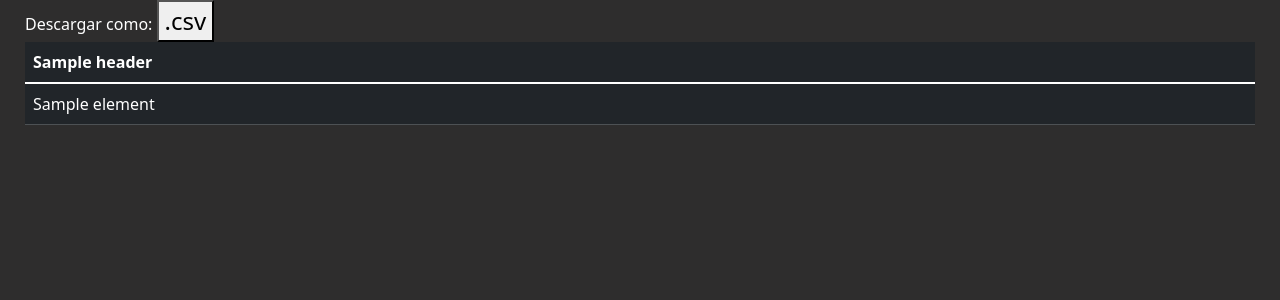
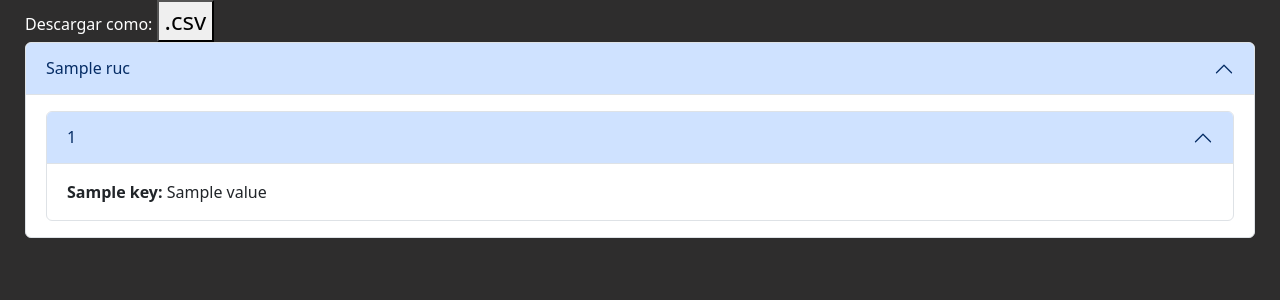
Before and after one commit to RVelez97/BillDetailGenerator, a Django app: template billdetailgenerator/bill_detail_generator/templates/results.html in a window 1280 px wide. Shown: the part 93-393 px from the top of the page. Run offline with Django 5.2, Linux system fonts and the light colour scheme; the template is opened without the code that fills it: most values are stand-ins (such as "Sample title", 1, 10 or a date in 2020); some libraries are stand-ins or nearby versions.

Commit message:
checkpoint

```diff
--- a/billdetailgenerator/bill_detail_generator/templates/results.html
+++ b/billdetailgenerator/bill_detail_generator/templates/results.html
@@ -3,20 +3,39 @@
 <div>
     Descargar como: <a href="{% url 'download_as_csv' %}"><button style='font-size:24px'>.csv</button></a>
 </div>
-<table class="table table-dark table-striped-columns">
-    <tr>
-        {% for title in header %}
-        <th>{{ title }}</th>
-        {% endfor %}
-    </tr>
-    <tbody class="table-group-divider">
-        {% for partial_resume in total_resume %}
-        <tr>
-            {% for element in partial_resume %}
-                <td>{{ element }}</td>
-            {% endfor %}
-        </tr>
-        {% endfor %}
-    </tbody>
-</table>
+
+
+<div class="accordion" id="accordionExample">
+    {% for ruc,content in output.items %}
+    <div class="accordion-item">
+      <h2 class="accordion-header">
+        <button class="accordion-button" type="button" data-bs-toggle="collapse" data-bs-target="#collapseOne" aria-expanded="false" aria-controls="collapseOne">
+            {{ ruc }}
+        </button>
+      </h2>
+      <div id="collapseOne" class="accordion-collapse collapse show" data-bs-parent="#accordionExample">
+        <div class="accordion-body">
+          {% for bill_number,bill_content in content.items %}
+          <div class="accordion" id="accordionExample">
+            <div class="accordion-item">
+              <h2 class="accordion-header">
+                <button class="accordion-button" type="button" data-bs-toggle="collapse" data-bs-target="#collapseOne" aria-expanded="true" aria-controls="collapseOne">
+                  {{ bill_number }}
+                </button>
+              </h2>
+              <div id="collapseOne" class="accordion-collapse collapse show" data-bs-parent="#accordionExample">
+                <div class="accordion-body">
+                    {% for key,value in bill_content.items %}
+                    <strong>{{ key }}: </strong>{{ value }} <br>
+                    {% endfor %}
+                 </div>
+              </div>
+            </div>
+          </div>
+          {% endfor %}
+        </div>
+      </div>
+    </div>
+    {% endfor %}
+</div>
 {% endblock %}
```
Also changed, not shown: billdetailgenerator/bill_detail_generator/views.py (+17 -33 lines).
